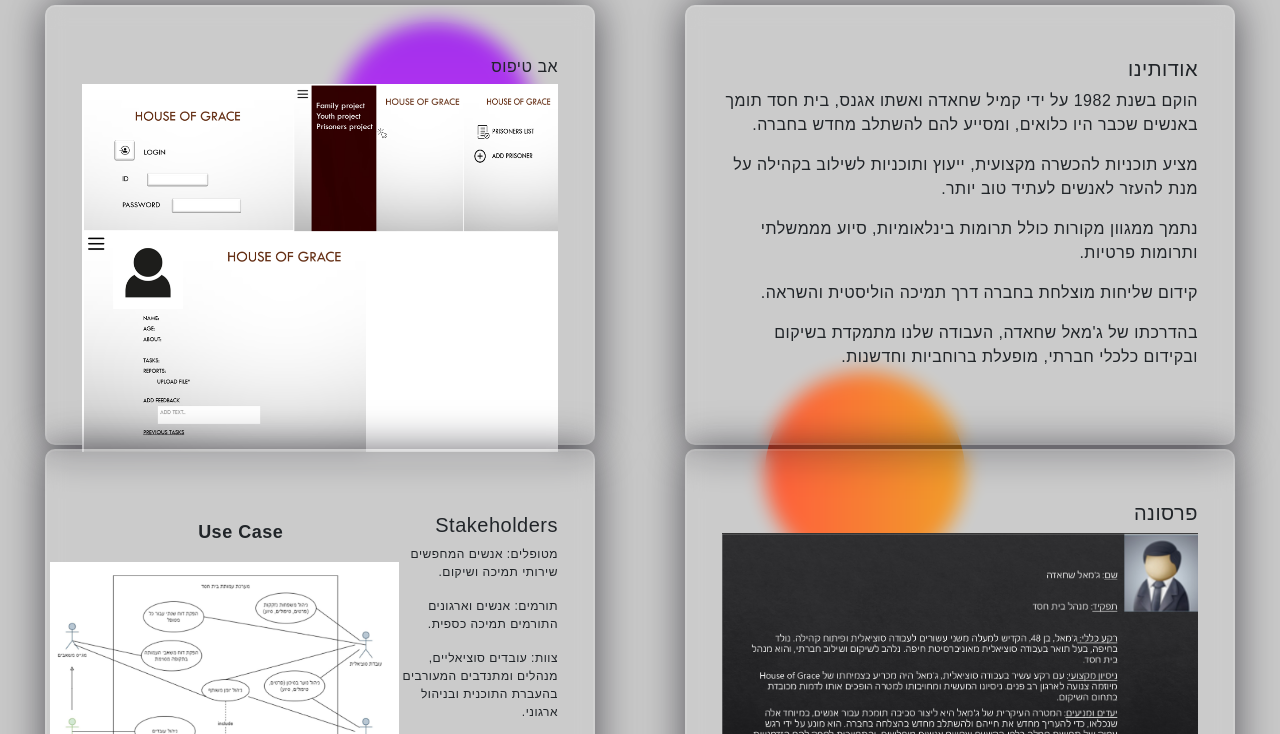
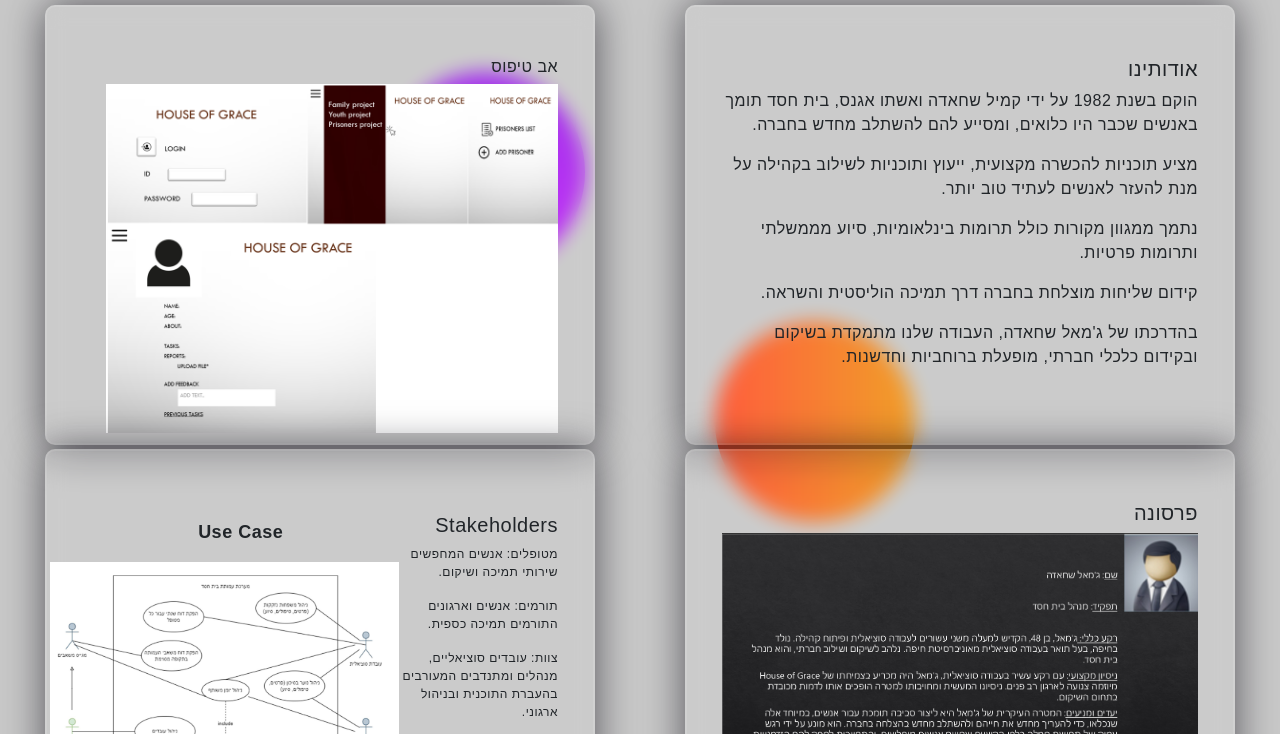
Before and after one commit to Nicole12-04/House-of-Grace-Poster, a plain HTML site: page index.html in a window 1280 px wide. Shown: the part 53-787 px from the top of the page. Drawn offline with nearby package versions, Linux system fonts and the light colour scheme.

Commit message:
Add files via upload

```diff
--- a/index.html
+++ b/index.html
@@ -26,7 +26,7 @@
         </div>
         <div class="part">
             <h6>אב טיפוס</h6>
-            <img src="Av_tepos.png" alt=" אב טיפוס" style="max-width: 100%; height: auto;">
+            <img src="Av_tepos.png" alt=" אב טיפוס" style="max-width: 95%; height: auto;">
         </div>
         <div class="part">
             <h5>פרסונה</h5>
@@ -88,7 +88,7 @@
                     <p>מדרגיות להתמודדות עם עומסים משתנים.</p>
                     <p>     אמצעי אבטחה להגנה על מידע.</p>
                     <p>     שימושיות המבטיחה קלות שימוש לבסיס משתמשים מגוון.</p>
-                    <p></p>    עמידה בחוקי הפרטיות והגנת הנתונים הרלוונטיים.</p>
+                    <p>   עמידה בחוקי הפרטיות והגנת הנתונים הרלוונטיים.</p>
                 </div>
             </div>
         </div>
--- a/style.css
+++ b/style.css
@@ -38,8 +38,8 @@ html body {
   margin-bottom: 20px;
 }
 .background{
-  width: 450px;
-  height: 550px;
+  width: 350px;
+  height: 450px;
   position: absolute;
   transform: translate(-50%,-50%);
   left: 50%;
@@ -103,7 +103,7 @@ html body {
 
 .part h3 span {
   display: block;
-  font-size: 12px;
+  font-size: 14px;
   font-weight: 300;
   color: #e5e5e5;
 }
```
